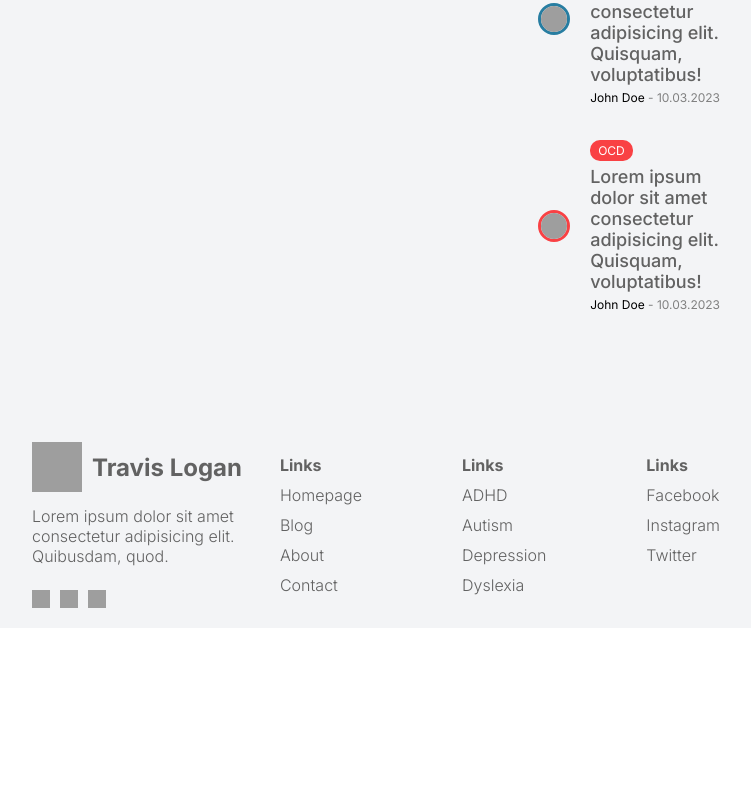
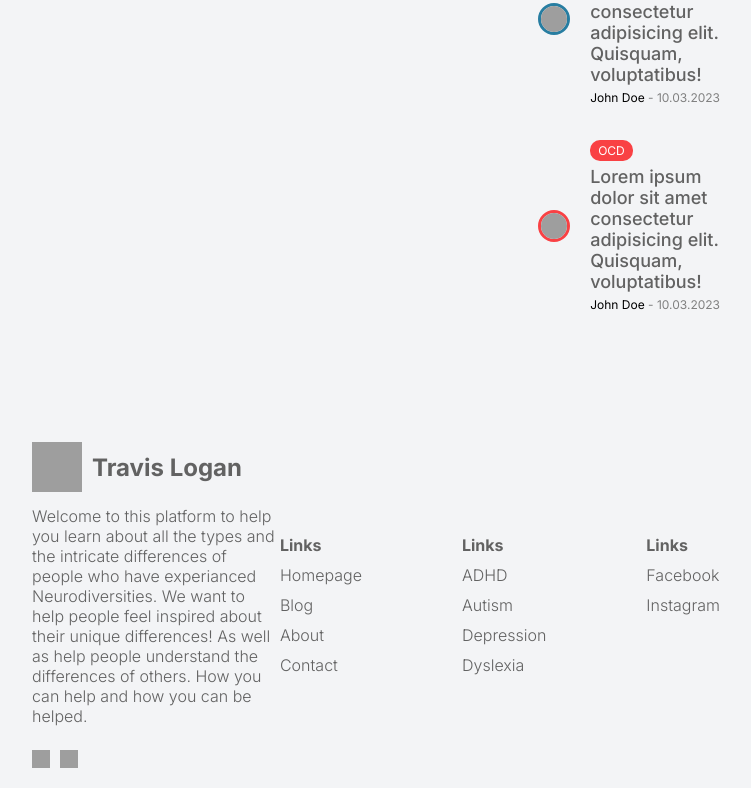
Before and after one commit to TravisLoganT/Neurodiversity, a Next.js app: page / in a window 1280 px wide. Shown: the part 3503-4291 px from the top of the page, without its empty margins (264-1015 px from the left). Before the commit the page ends 4131 px from the top, so only its background shows below. Built offline with nearby package versions, Linux system fonts and the light colour scheme; grey boxes are pictures that could not be loaded.

Commit message:
removed Lorem text and added placeholder

```diff
--- a/src/components/footer/Footer.jsx
+++ b/src/components/footer/Footer.jsx
@@ -12,12 +12,14 @@ const Footer = () => {
           <h1 className={styles.logoText}>Travis Logan</h1>
         </div>
         <p className={styles.desc}>
-          Lorem ipsum dolor sit amet consectetur adipisicing elit. Quibusdam,
-          quod.
+          Welcome to this platform to help you learn about all the types and the
+          intricate differences of people who have experianced
+          Neurodiversities. We want to help people feel inspired about their
+          unique differences! As well as help people understand the differences
+          of others. How you can help and how you can be helped.
         </p>
         <div className={styles.icons}>
           <Image src="/facebook.png" alt="Facebook" width={18} height={18} />
-          <Image src="/twitter.png" alt="Twitter" width={18} height={18} />
           <Image src="/instagram.png" alt="Instagram" width={18} height={18} />
         </div>
       </div>
@@ -40,7 +42,7 @@ const Footer = () => {
           <span className={styles.listTitle}>Links</span>
           <Link href="/">Facebook</Link>
           <Link href="/">Instagram</Link>
-          <Link href="/">Twitter</Link>
+
         </div>
       </div>
     </div>
```
